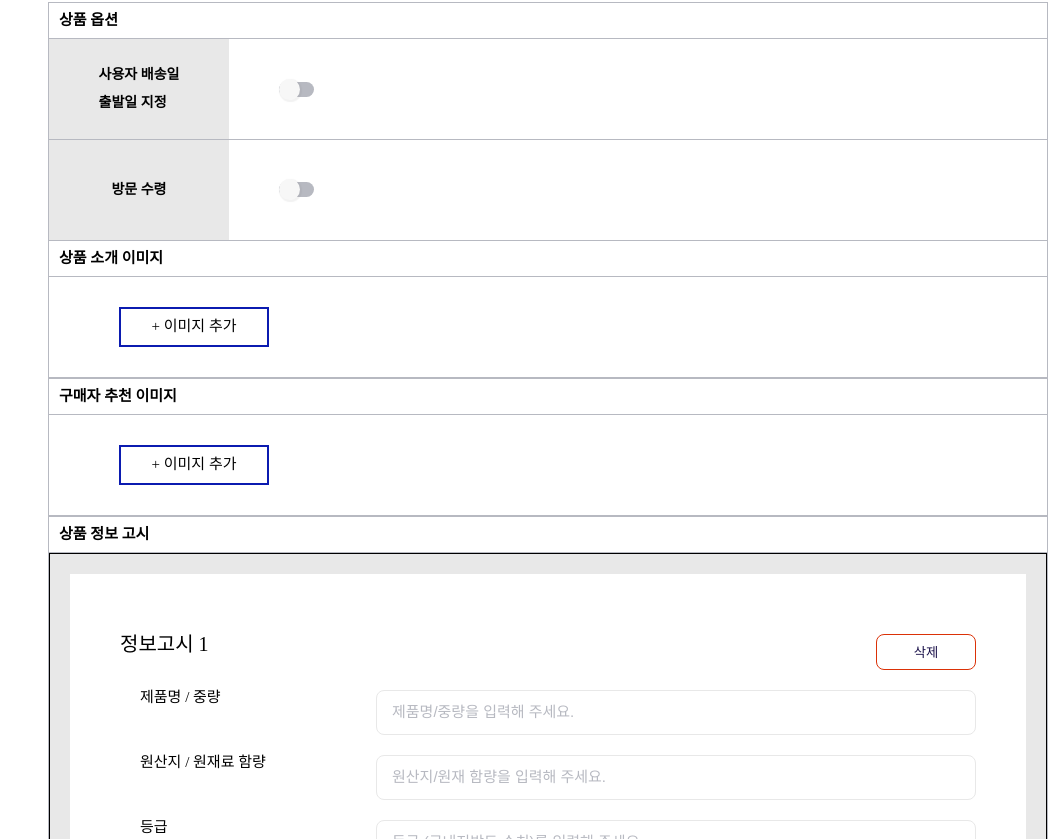
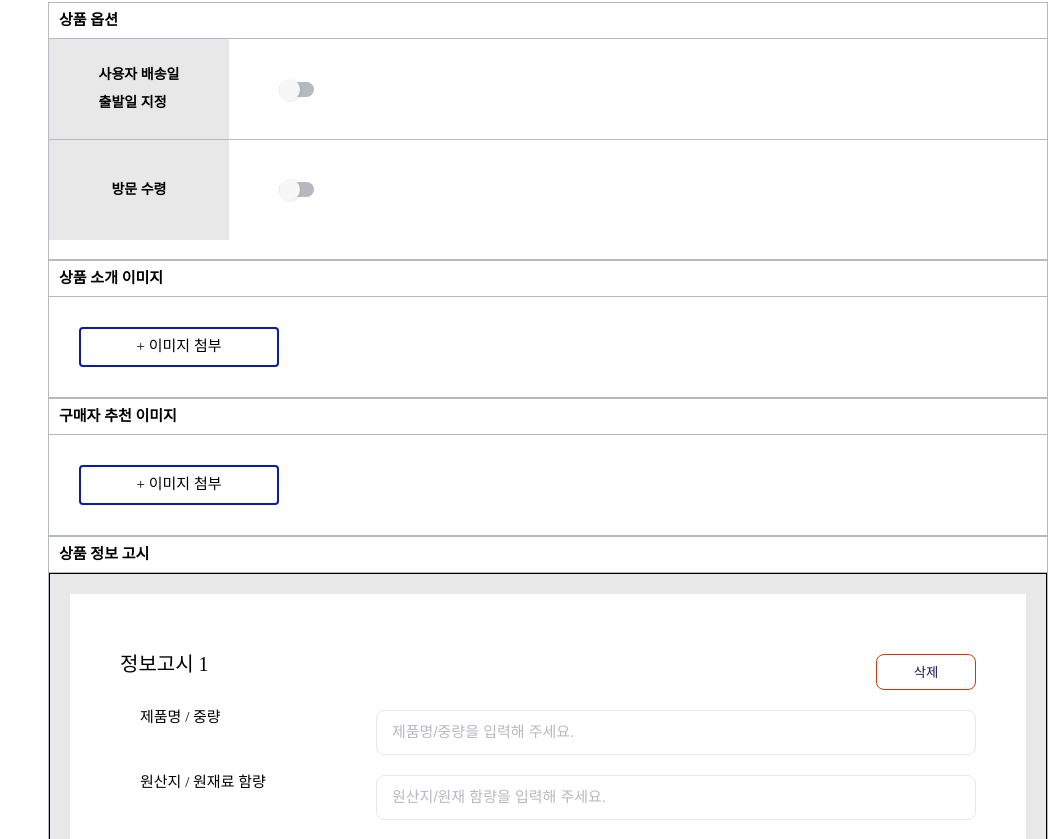
Before and after one commit to seoyuuun/wanted-admin_product_add, a React (Create React App) app: page / in a window 1280 px wide. Shown: the part 1900-2739 px from the top of the page, without its empty margins (217-1280 px from the left). Built offline with nearby package versions, Linux system fonts and the light colour scheme.

Commit message:
Modify : productInfoImage, BuyerRecommend Component의 Image 컴포넌트에 props로 inputId 와 isMultiple 값 추가 수정

```diff
--- a/src/components/buyerRecommend/BuyerRecommend.jsx
+++ b/src/components/buyerRecommend/BuyerRecommend.jsx
@@ -3,15 +3,18 @@ import styled from "styled-components";
 import { PALLETS } from "style/theme";
 import InsertImage from "components/common/InsertImage";
 
-const BuyerRecommend = (props) => {
+const BuyerRecommend = () => {
   return (
     <Wrapper>
-      {/* <SideTitle>
-
-          </SideTitle> */}
-      <SetWrapper>
-        <InsertImage width={"150px"} text={"+ 이미지 추가"} />
-      </SetWrapper>
+      <Content>
+        <InsertImage
+          width="200px"
+          radius="4px"
+          text="+ 이미지 첨부"
+          inputId="buyerrecommend"
+          isMultiple="false"
+        />
+      </Content>
     </Wrapper>
   );
 };
@@ -23,31 +26,14 @@ const Wrapper = styled.div`
   display: flex;
   flex-direction: row;
   width: 100%;
-  height: 100px;
+  height: 100%;
   justify-content: center;
   align-items: center;
-  /* border-top: 2px solid ${PALLETS.GRAY}; */
+  background: ${PALLETS.WHITE};
 `;
 
-const SideTitle = styled.div`
-  display: flex;
-  justify-content: center;
-  align-items: center;
-  height: inherit;
-  min-width: 180px;
-  font-size: 14px;
-  font-weight: 600;
-  color: ${PALLETS.BLACK};
-  background: ${PALLETS.LIGHTGRAY};
-  order: 1px solid ${PALLETS.BLACK};
+const Content = styled.section`
+  width: 100%;
+  height: 100%;
+  padding: 10px;
 `;
-
-const SetWrapper = styled.div`
-  display: flex;
-  justify-content: flex-start;
-  align-items: center;
-  padding-left: 50px;
-  height: inherit;
-  width: 100%;
-  background: ${PALLETS.WHITE};
-`;
--- a/src/components/productInfoImage/ProductInfoImage.jsx
+++ b/src/components/productInfoImage/ProductInfoImage.jsx
@@ -1,17 +1,20 @@
-import React, { useState } from "react";
+import React from "react";
 import styled from "styled-components";
 import { PALLETS } from "style/theme";
 import InsertImage from "components/common/InsertImage";
 
-const ProductInfoImage = (props) => {
+const ProductInfoImage = () => {
   return (
     <Wrapper>
-      {/* <SideTitle>
-
-      </SideTitle> */}
-      <SetWrapper>
-        <InsertImage width={"150px"} text={"+ 이미지 추가"} />
-      </SetWrapper>
+      <Content>
+        <InsertImage
+          width="200px"
+          radius="4px"
+          text="+ 이미지 첨부"
+          inputId="productinfoimage"
+          isMultiple="false"
+        />
+      </Content>
     </Wrapper>
   );
 };
@@ -23,31 +26,14 @@ const Wrapper = styled.div`
   display: flex;
   flex-direction: row;
   width: 100%;
-  height: 100px;
+  height: 100%;
   justify-content: center;
   align-items: center;
-  /* border-top: 2px solid ${PALLETS.GRAY}; */
+  background: ${PALLETS.WHITE};
 `;
 
-const SideTitle = styled.div`
-  display: flex;
-  justify-content: center;
-  align-items: center;
-  height: inherit;
-  min-width: 180px;
-  font-size: 14px;
-  font-weight: 600;
-  color: ${PALLETS.BLACK};
-  background: ${PALLETS.LIGHTGRAY};
-  order: 1px solid ${PALLETS.BLACK};
+const Content = styled.section`
+  width: 100%;
+  height: 100%;
+  padding: 10px;
 `;
-
-const SetWrapper = styled.div`
-  display: flex;
-  justify-content: flex-start;
-  align-items: center;
-  padding-left: 50px;
-  height: inherit;
-  width: 100%;
-  background: ${PALLETS.WHITE};
-`;
--- a/src/pages/productInfoImg.jsx
+++ b/src/pages/productInfoImg.jsx
@@ -1,6 +1,5 @@
 import Contentwrap from "components/layout/Contentwrap";
 import styled from "styled-components";
-import { PALLETS } from "style/theme";
 import ProductInfoImage from "components/productInfoImage/ProductInfoImage";
 
 const ProductInfoImg = () => {
@@ -19,5 +18,6 @@ export default ProductInfoImg;
 
 const Wrap = styled.section`
   box-sizing: border-box;
-  background: ${PALLETS.LIGHTGRAY};
+  justify-content: center;
+  align-items: center;
 `;
--- a/src/pages/productorder.jsx
+++ b/src/pages/productorder.jsx
@@ -22,4 +22,5 @@ export default Productorder;
 const Wrap = styled.section`
   box-sizing: border-box;
   background: ${PALLETS.LIGHTGRAY};
+  margin-bottom: 20px;
 `;
```
